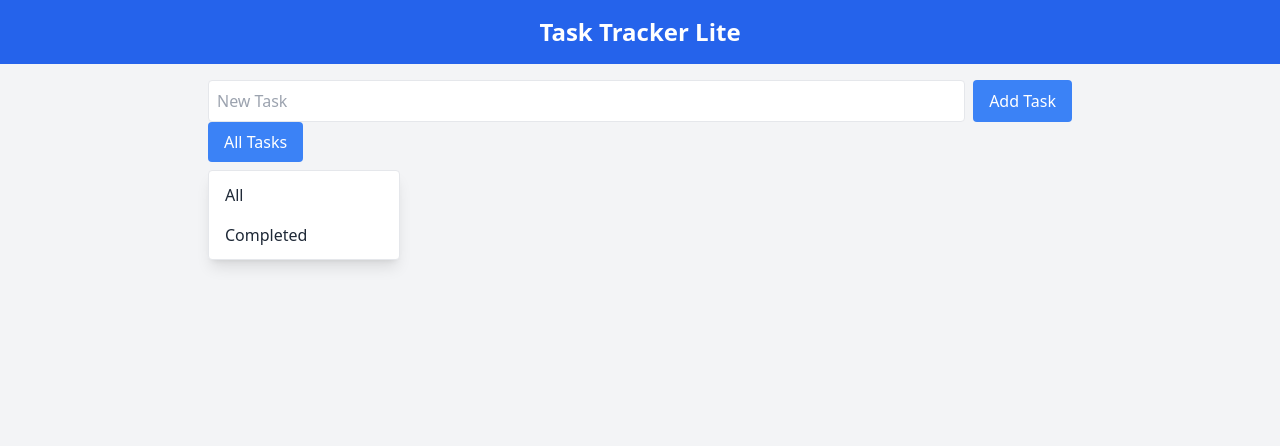
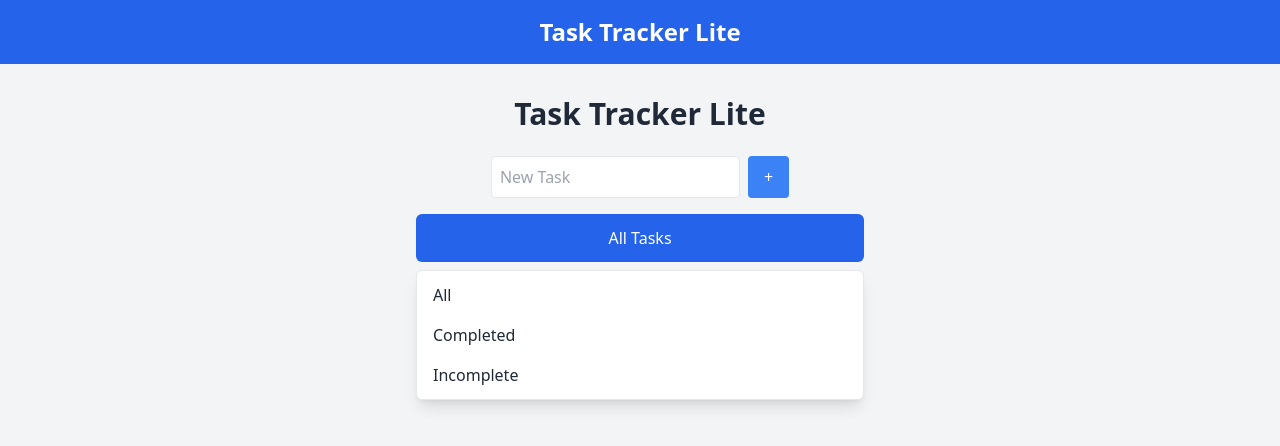
Before and after one commit to Moeez-Ur-Rehman/TimeTracker, a React (Create React App) app: page / in a window 1280 px wide. Both pictures are taken after a click on the button "All Tasks". Shown: the top 446 px of the page. Built offline with nearby package versions, Linux system fonts and the light colour scheme.

Commit message:
New Changes Added

```diff
--- a/src/component/AddTask.js
+++ b/src/component/AddTask.js
@@ -21,7 +21,7 @@ function AddTask({ onAdd }) {
         placeholder="New Task"
       />
       <button type="submit" className="bg-blue-500 text-white px-4 py-2 rounded">
-        Add Task
+        +
       </button>
     </form>
   );
--- a/src/component/TaskList.js
+++ b/src/component/TaskList.js
@@ -19,7 +19,8 @@ function TaskList() {
 
   const filteredTasks = tasks.filter(task => {
     if (filter === 'completed') return task.completed;
-    return true; // show all tasks
+    if (filter === 'incomplete') return !task.completed;
+    return true;
   });
 
   const toggleDropdown = () => {
@@ -28,24 +29,27 @@ function TaskList() {
 
   const handleFilterChange = (filterType) => {
     setFilter(filterType);
-    setIsOpen(false); // Close the dropdown after selecting an option
+    setIsOpen(false); // Close dropdown after selection
   };
 
   return (
-    <div>
+    <div className="container mx-auto p-4 min-h-screen bg-gray-100 flex flex-col items-center md:w-3/4 sm:w-full">
+      <h1 className="text-2xl md:text-3xl font-bold text-gray-800 mb-6 text-center">Task Tracker Lite</h1>
+
+      {/* Add Task Form */}
       <AddTask onAdd={handleAddTask} />
 
       {/* Dropdown Menu */}
-      <div className="relative inline-block text-left">
+      <div className="relative inline-block text-left mt-4 w-full max-w-sm md:max-w-md">
         <button
           onClick={toggleDropdown}
-          className="bg-blue-500 text-white px-4 py-2 rounded"
+          className="w-full bg-blue-600 hover:bg-blue-700 text-white px-6 py-3 rounded-md focus:outline-none transition duration-300"
         >
           {filter === 'all' ? 'All Tasks' : filter === 'completed' ? 'Completed Tasks' : 'Incomplete Tasks'}
         </button>
 
         {isOpen && (
-          <div className="absolute  mt-2 w-48 bg-white border border-gray-200 rounded shadow-lg z-10">
+          <div className="absolute right-0 mt-2 w-full bg-white border border-gray-200 rounded-md shadow-lg z-10">
             <ul className="py-1">
               <li>
                 <button
@@ -63,22 +67,32 @@ function TaskList() {
                   Completed
                 </button>
               </li>
-
+              <li>
+                <button
+                  onClick={() => handleFilterChange('incomplete')}
+                  className="block px-4 py-2 text-gray-800 hover:bg-gray-100 w-full text-left"
+                >
+                  Incomplete
+                </button>
+              </li>
             </ul>
           </div>
         )}
       </div>
 
       {/* Task List */}
-      <ul className="mt-4">
+      <ul className="w-full mt-6 space-y-4 max-w-sm md:max-w-md">
         {filteredTasks.map((task, index) => (
-          <li key={index} className="p-2 border flex items-center">
-            <span className={`${task.completed ? 'text-gray-500' : ''}`}>
+          <li
+            key={index}
+            className="p-4 bg-white rounded-md shadow-md flex justify-between items-center border border-gray-200"
+          >
+            <span className={`${task.completed ? 'text-gray-400 line-through' : 'text-gray-800'} break-words`}>
               {task.title}
             </span>
             {!task.completed ? (
               <button
-                className="ml-4 bg-green-500 text-white px-2 py-1 rounded"
+                className="bg-green-500 hover:bg-green-600 text-white px-4 py-1 rounded-md transition duration-300"
                 onClick={() => markTaskComplete(index)}
               >
                 Complete
```
Also changed, not shown: 1 other file (tests, documents, lock files or other folders).
